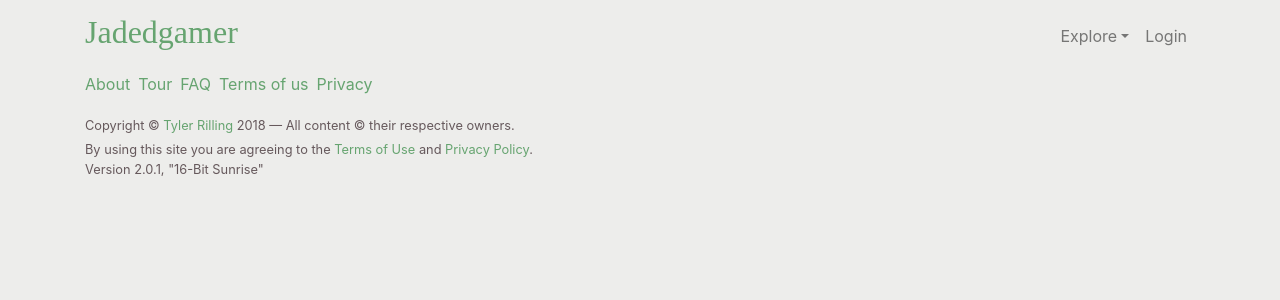
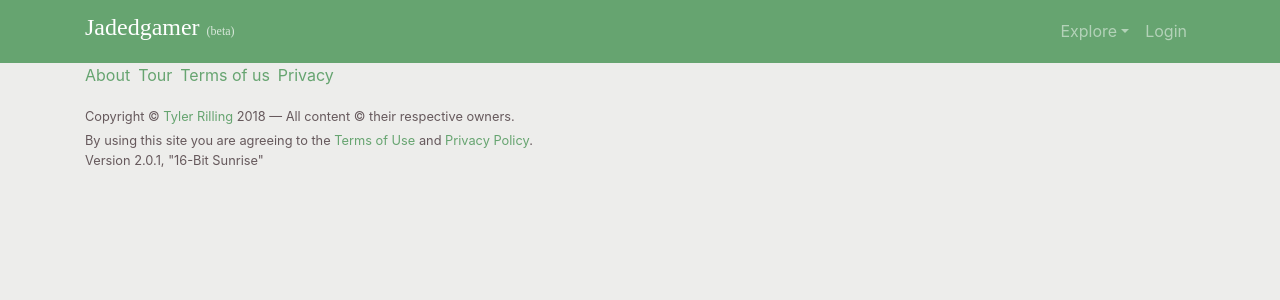
Before and after one commit to alifewellplayed/jadedgamer.com, a Django app: template server/apps/coreExtend/templates/coreExtend/account/password_reset/complete.html in a window 1280 px wide. Shown: the top 300 px of the page. Run offline with Django 3.2, Linux system fonts and the light colour scheme; the template is opened without the code that fills it, so the values that code supplies are empty; parts of the project's set-up code (start-up, migrations or seed data) failed here and were passed over; some libraries are stand-ins or nearby versions; some web fonts are replaced.

Commit message:
more bug fixes

```diff
--- a/media/sass/site.scss
+++ b/media/sass/site.scss
@@ -3,3 +3,6 @@
 @import 'website/animations';
 @import 'font-awesome/fontawesome';
 @import 'bootstrap/bootstrap';
+
+// Site styling
+@import 'website/header';
--- a/media/sass/website/_header.scss
+++ b/media/sass/website/_header.scss
@@ -0,0 +1,14 @@
+.site-header {
+  .navbar-brand {
+    color: $white;
+    .site-name {
+      color: $white;
+      &::after {
+        content: '(beta)';
+        font-size: 12px;
+        opacity: .75;
+        padding-left: 7px;
+      }
+    }
+  }
+}
--- a/server/templates/_includes/_footer.html
+++ b/server/templates/_includes/_footer.html
@@ -2,14 +2,13 @@
 <footer id="site-footer">
 	<div class="container">
     <ul id="bottom-nav" class="list-inline">
-        <li class="list-inline-item"><a href="{% url 'static-about' %}">About</a></li>
-        <li class="list-inline-item"><a href="{% url 'static-tour' %}">Tour</a></li>
-        <li class="list-inline-item"><a href="{% url 'static-faq' %}">FAQ</a></li>
-        <li class="list-inline-item"><a href="{% url 'static-terms' %}">Terms of us</a></li>
-        <li class="list-inline-item"><a href="{% url 'static-privacy' %}">Privacy</a></li>
+        <li class="list-inline-item"><a href="{% url 'page_about' %}">About</a></li>
+        <li class="list-inline-item"><a href="{% url 'page_tour' %}">Tour</a></li>
+        <li class="list-inline-item"><a href="{% url 'page_terms' %}">Terms of us</a></li>
+        <li class="list-inline-item"><a href="{% url 'page_privacy' %}">Privacy</a></li>
     </ul>
     <small id="copyright d-block small">Copyright &copy; <a href="https://tyler.codes/">Tyler Rilling</a> {% now "Y" %} — All content &copy; their respective owners.<br />
-    By using this site you are agreeing to the <a href="{% url 'static-terms' %}">Terms of Use</a> and <a href="{% url 'static-privacy' %}">Privacy Policy</a>.</small>
+    By using this site you are agreeing to the <a href="{% url 'page_terms' %}">Terms of Use</a> and <a href="{% url 'page_privacy' %}">Privacy Policy</a>.</small>
     <small class="d-block small muted" id="site-version">Version 2.0.1, "16-Bit Sunrise"</small>
 	</div>
 </footer>
--- a/server/templates/_includes/_header.html
+++ b/server/templates/_includes/_header.html
@@ -1,8 +1,8 @@
 {% spaceless %}
-<header class="navbar navbar-light navbar-expand-md {{NavClass|default:'site-header'}}">
+<header class="navbar navbar-dark bg-primary navbar-expand-md {{NavClass|default:'site-header'}}">
   <div class="{{ContainerClass|default:'container'}}">
     <a class="navbar-brand" href="{{site_url}}">
-      <h2 class="site-logo sm-site-logo logo-inline-block">Jadedgamer</h2>
+      <h2 class="h4 site-name d-inline-block">Jadedgamer</h2>
     </a>
     <button class="navbar-toggler" type="button" data-toggle="collapse" data-target="#site-header-collapse" aria-controls="site-header-collapse" aria-expanded="false" aria-label="Toggle navigation">
       <span class="navbar-toggler-icon"></span>
@@ -14,7 +14,7 @@
           <div class="dropdown-menu">
             <a class="dropdown-item" href="#">What's Trending</a>
             <a class="dropdown-item" href="#">New Links</a>
-            <a href="#">Browse All Feeds</a>
+            <a class="dropdown-item" href="#">Browse All Feeds</a>
             <div class="dropdown-divider"></div>
             <a class="dropdown-item" href="#">Sites</a>
             <a class="dropdown-item" href="#">Tags</a>
```
Also changed, not shown: server/apps/aggregator/admin.py (added, +36 -0 lines), server/apps/coreExtend/urls.py (+6 -10 lines), server/urls.py (+8 -2 lines), server/static/css/site.css, server/static/css/site.min.css.
